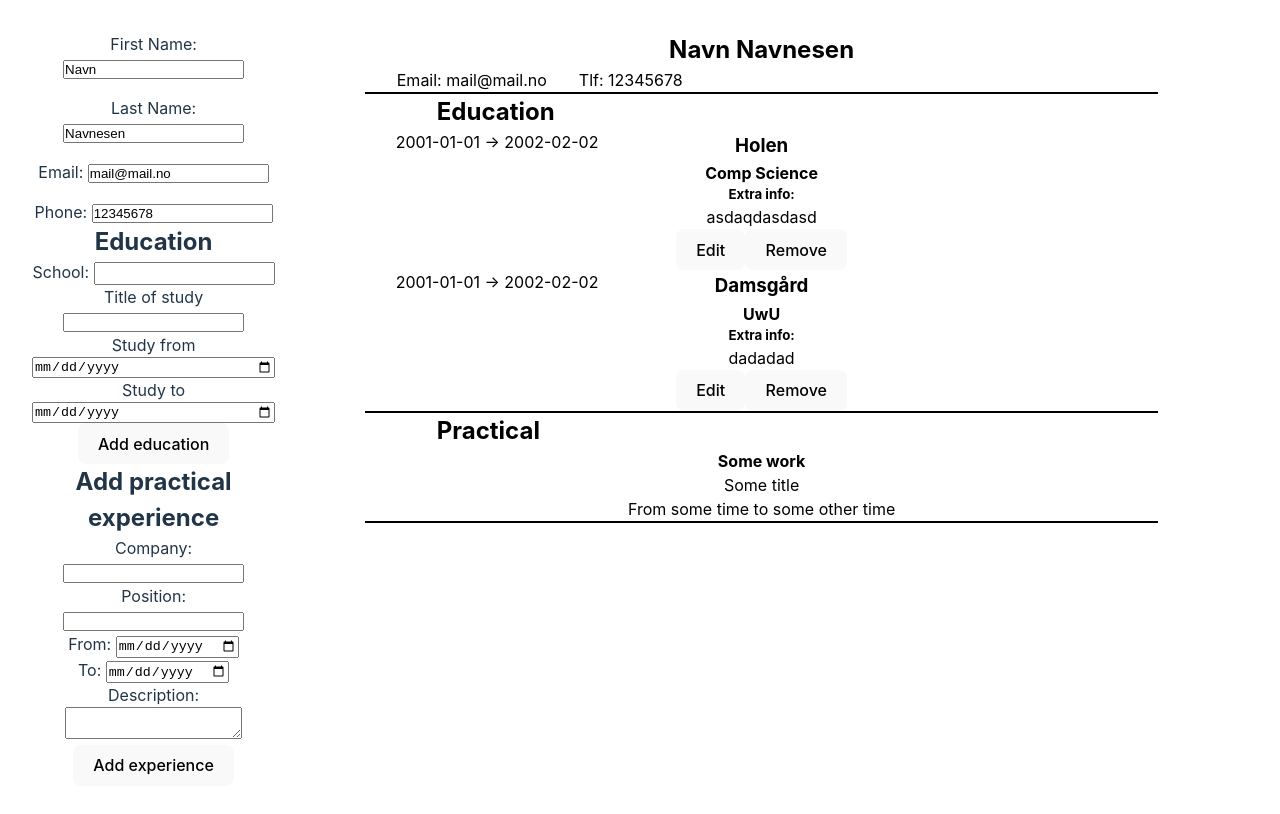
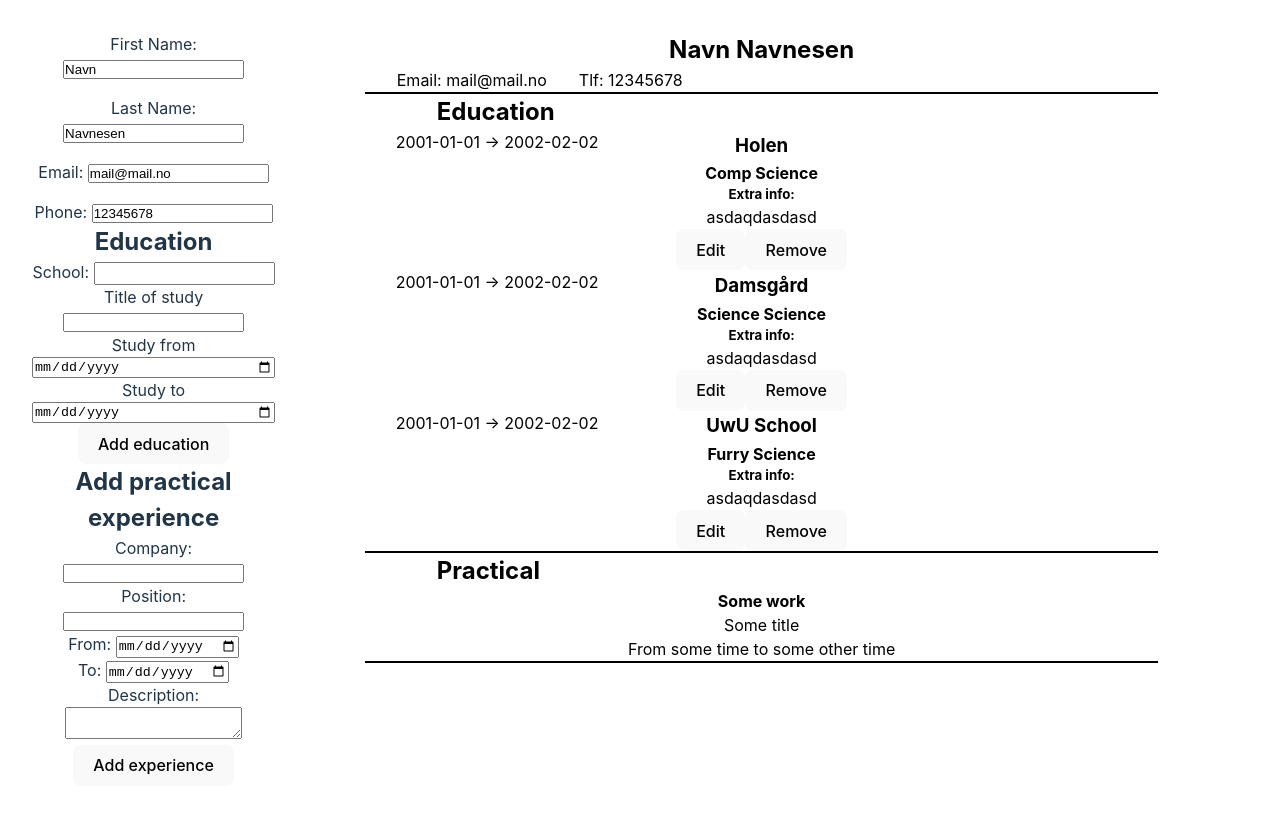
Before and after one commit to ATlexEide/cv-app, a React (Vite) app: page / in a window 1280 px wide. Shown: the top 814 px of the page. Built offline with nearby package versions, Linux system fonts and the light colour scheme.

Commit message:
Refactor data logic

```diff
--- a/src/Components/PreviewFile.jsx
+++ b/src/Components/PreviewFile.jsx
@@ -4,24 +4,7 @@ import PracticalCard from "./Cards/PracticalCard";
 import Border from "./Border";
 import { useState } from "react";
 import EditDialog from "./EditDialog";
-function PreviewFile({ person }) {
-  let mockData = {
-    id: 0,
-    school: "Holen",
-    degree: "Comp Science",
-    timeFrom: "2001-01-01",
-    timeTo: "2002-02-02",
-    desc: "asdaqdasdasd",
-  };
-  let mockData2 = {
-    id: 1,
-    school: "Damsgård",
-    degree: "UwU",
-    timeFrom: "2001-01-01",
-    timeTo: "2002-02-02",
-    desc: "dadadad",
-  };
-  const [data, setData] = useState([mockData, mockData2]);
+function PreviewFile({ education, setEducation, person }) {
   const [isOpen, setIsOpen] = useState(false);
   const [currentCard, setCurrentCard] = useState({});
 
@@ -30,7 +13,7 @@ function PreviewFile({ person }) {
     setIsOpen(true);
   };
   const handleDeleteCard = (cardId) => {
-    setData(data.filter((card) => card.id !== cardId));
+    setEducation(education.filter((card) => card.id !== cardId));
   };
   return (
     <>
@@ -43,7 +26,7 @@ function PreviewFile({ person }) {
         <Border />
         <section id="education">
           <h2 className="sectionTitle">Education</h2>
-          {data.map((school, index) => {
+          {education.map((school, index) => {
             return (
               <EducationCard
                 key={index}
@@ -64,8 +47,8 @@ function PreviewFile({ person }) {
       <EditDialog
         card={currentCard}
         dialogIsOpen={isOpen}
-        data={data}
-        setData={setData}
+        data={education}
+        setData={setEducation}
         setDialogIsOpen={setIsOpen}
       />
     </>
```
